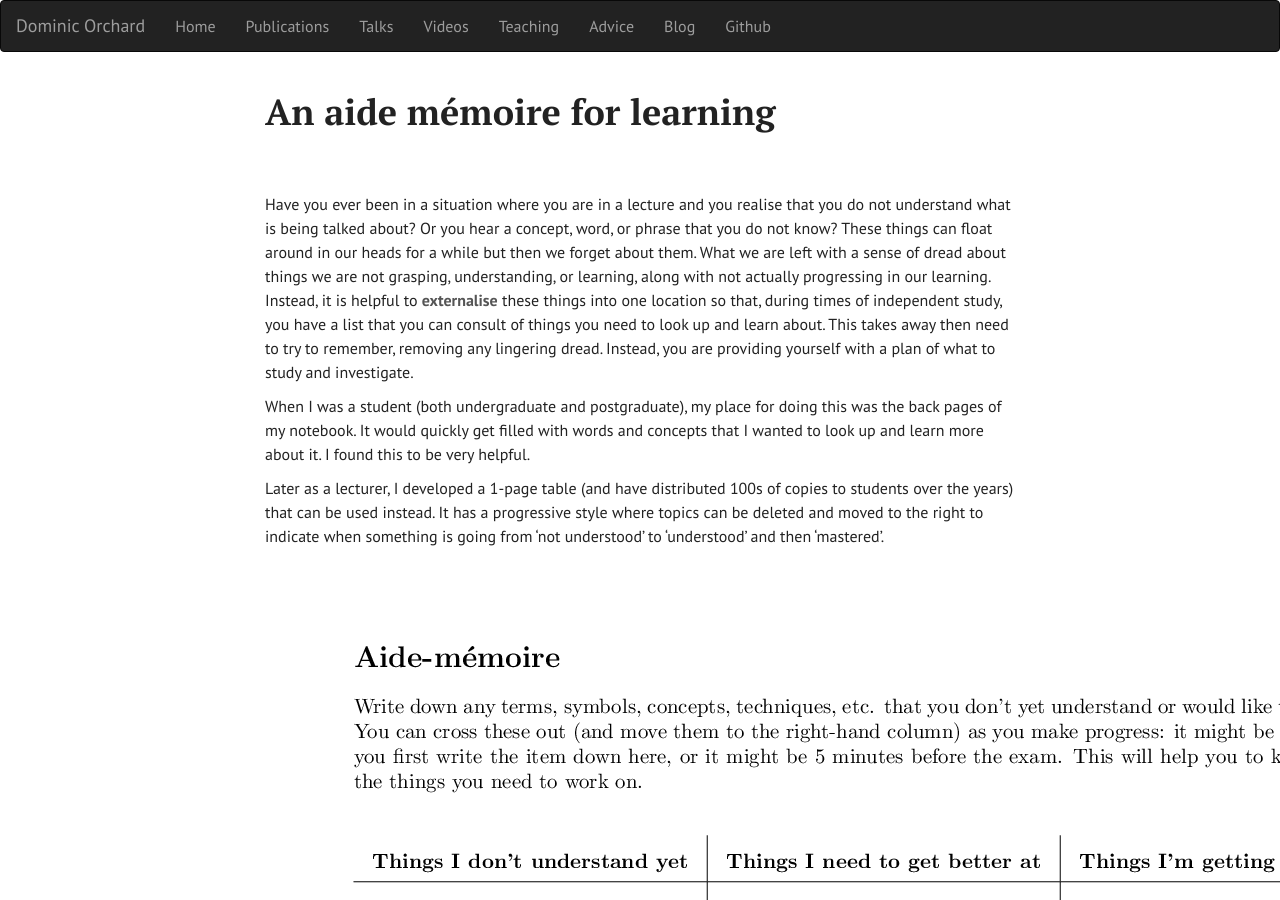
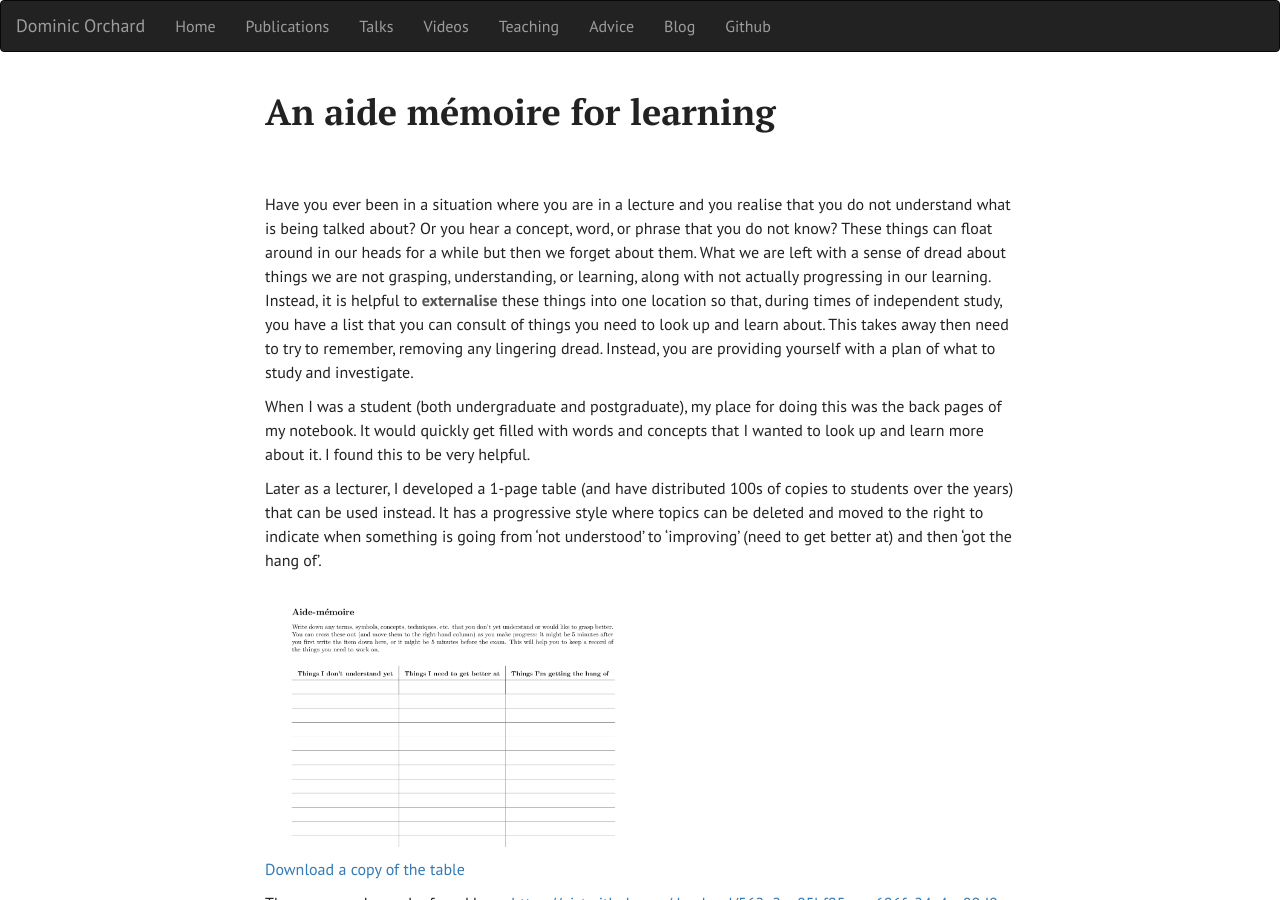
Before and after one commit to dorchard/dorchard.github.io, a Jekyll site: the page built from advice/aide-memoire.md, in a window 1280 px wide and 900 px high. Built offline with Jekyll 4.4.1, drawn with Linux system fonts in a browser that asks for light colours.

Commit message:
formatting

```diff
--- a/advice/aide-memoire.md
+++ b/advice/aide-memoire.md
@@ -18,9 +18,10 @@ about it. I found this to be very helpful.
 
 Later as a lecturer, I developed a 1-page table (and have distributed 100s of copies to students over
 the years) that can be used instead. It has a progressive style where topics can be deleted and moved
-to the right to indicate when something is going from 'not understood' to 'understood' and then 'mastered'.
+to the right to indicate when something is going from 'not understood' to 'improving' (need to get better at)
+and then 'got the hang of'.
 
-[![Preview of the aide mémoire table](/assets/aide-preview.png)](https://github.com/dorchard/dorchard.github.io/raw/main/aide.pdf)
+<a href="https://github.com/dorchard/dorchard.github.io/raw/main/aide.pdf"><img src="/assets/aide-preview.png" alt="Preview of the aide mémoire table" style="width:50%;" /></a>
 
 [Download a copy of the table](https://github.com/dorchard/dorchard.github.io/raw/main/aide.pdf)
 
```
